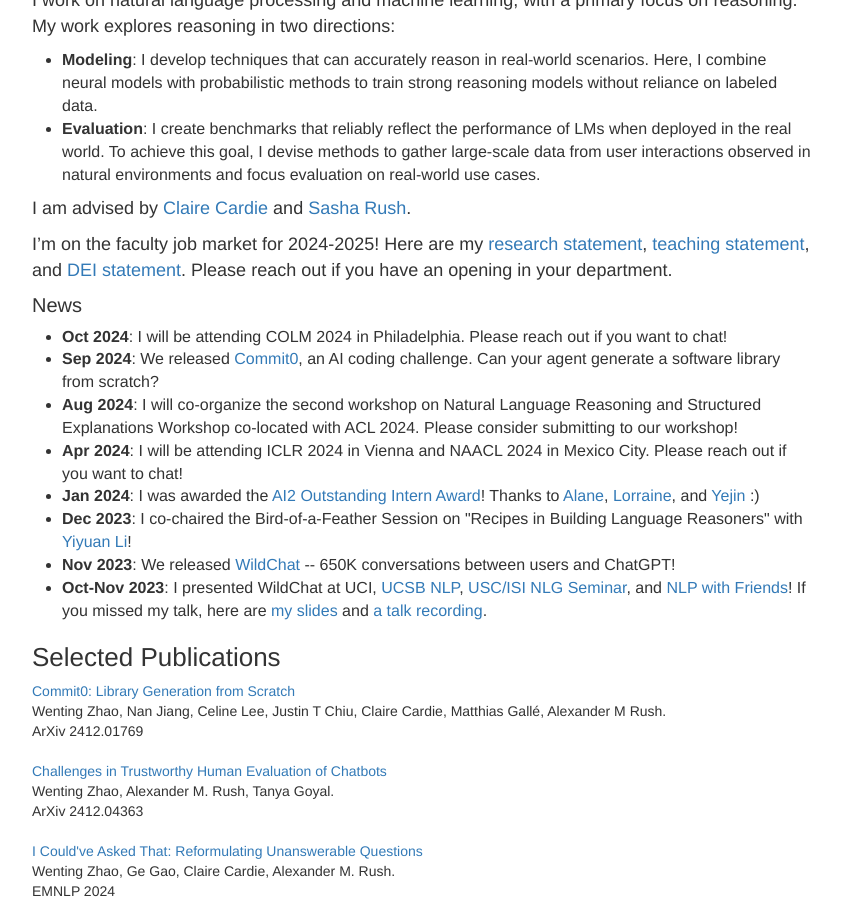
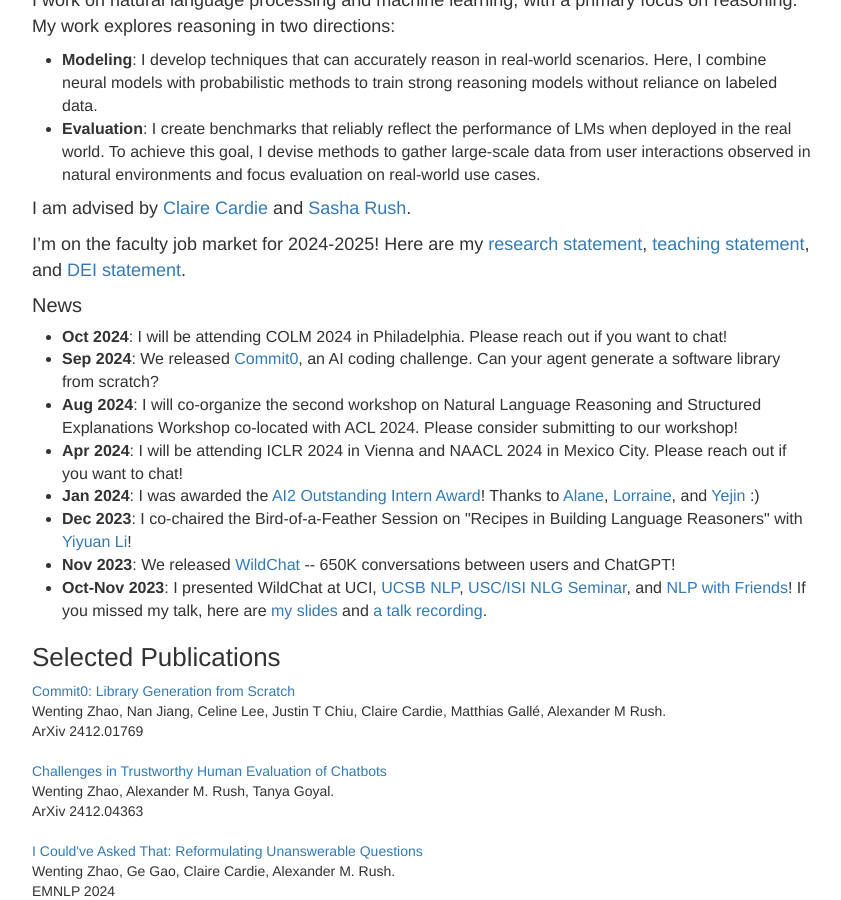
Before and after one commit to wenting-zhao/wenting-zhao.github.io, a Jekyll site: the page built from index.html, in a window 1280 px wide and 900 px high, scrolled down 344 px. Shown: the whole window, without its empty margins (218-1059 px from the left). Built offline with Jekyll 4.4.1, drawn with Linux system fonts in a browser that asks for light colours.

Commit message:
Update index.html

```diff
--- a/index.html
+++ b/index.html
@@ -36,7 +36,7 @@
 </p>
 
 <p style="font-size: 18px">
-I’m on the faculty job market for 2024-2025! Here are my <a href="cv/research_statement.pdf">research statement</a>, <a href="cv/teaching_statement.pdf">teaching statement</a>, and <a href="cv/dei_statement.pdf">DEI statement</a>. Please reach out if you have an opening in your department.
+I’m on the faculty job market for 2024-2025! Here are my <a href="cv/research_statement.pdf">research statement</a>, <a href="cv/teaching_statement.pdf">teaching statement</a>, and <a href="cv/dei_statement.pdf">DEI statement</a>.
 </p>
 
 
```
